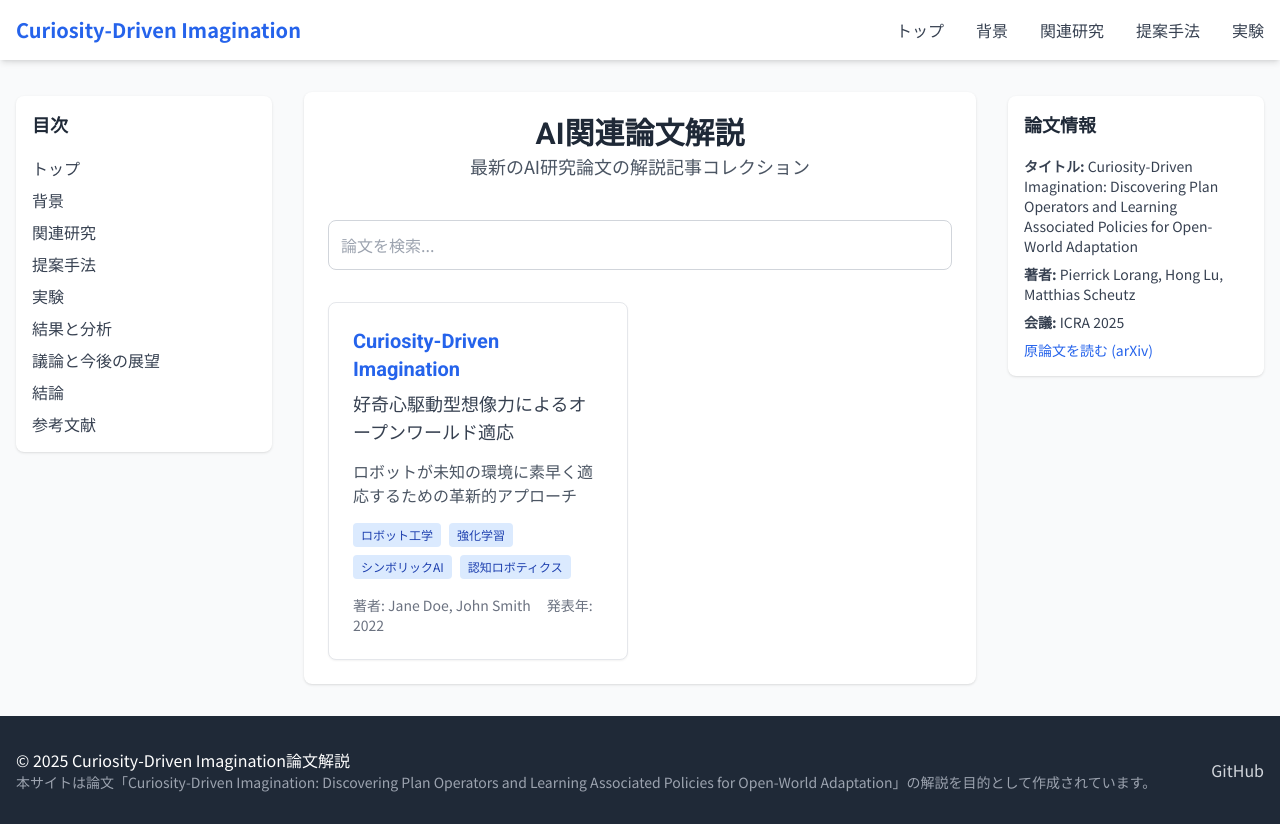
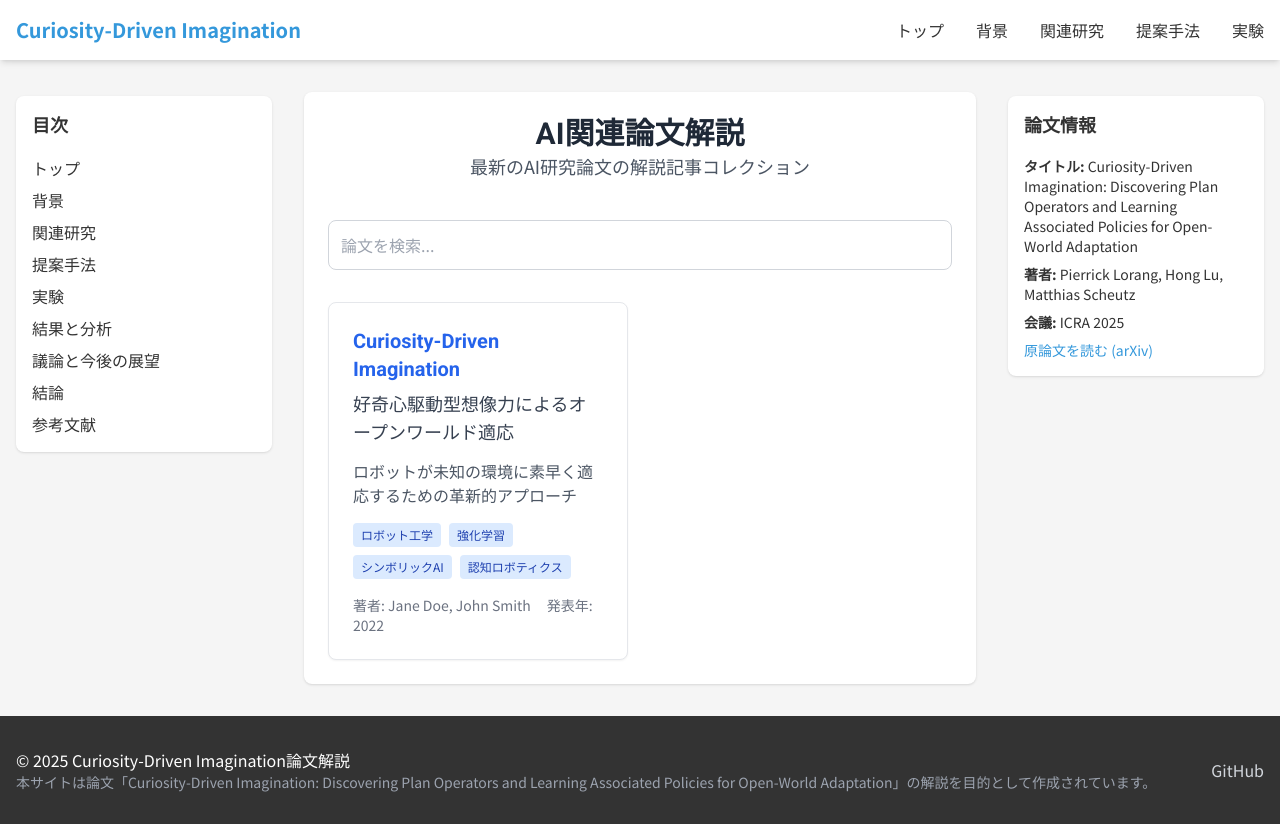
Before and after one commit to KyosukeIchikawa/ai_agent_articles, a Next.js app: page /papers in a window 1280 px wide. Built offline with nearby package versions, Linux system fonts and the light colour scheme.

Commit message:
デザイン統一: テーマカラーの一元管理を実装

```diff
--- a/src/components/Layout.js
+++ b/src/components/Layout.js
@@ -37,7 +37,7 @@ export default function Layout({ children, title = 'Curiosity-Driven Imagination
   ];
 
   return (
-    <div className="flex flex-col min-h-screen bg-gray-50">
+    <div className="flex flex-col min-h-screen bg-background">
       <Head>
         <title>{title} | 論文解説</title>
         <meta name="description" content="Curiosity-Driven Imagination: Discovering Plan Operators and Learning Associated Policies for Open-World Adaptation の論文解説" />
@@ -47,15 +47,16 @@ export default function Layout({ children, title = 'Curiosity-Driven Imagination
           rel="stylesheet"
         />
       </Head>
+
       <header className="sticky top-0 z-20 bg-white shadow-md">
         <div className="container mx-auto px-4 py-4 flex justify-between items-center">
-          <Link href="/" className="text-xl font-bold text-blue-600">
+          <Link href="/" className="text-xl font-bold text-primary">
             Curiosity-Driven Imagination
           </Link>
           <div className="flex items-center space-x-4">
             {/* ハンバーガーメニュー - 目次も含む */}
             <button
-              className="block md:hidden text-gray-700"
+              className="block md:hidden text-text"
               onClick={toggleMenu}
               aria-expanded={isMenuOpen}
             >
@@ -92,8 +93,8 @@ export default function Layout({ children, title = 'Curiosity-Driven Imagination
                 <li key={link.href}>
                   <Link
                     href={link.href}
-                    className={`text-gray-700 hover:text-blue-600 ${
-                      router.pathname === link.href ? 'font-semibold text-blue-600' : ''
+                    className={`text-text hover:text-primary ${
+                      router.pathname === link.href ? 'font-semibold text-primary' : ''
                     }`}
                   >
                     {link.label}
@@ -111,14 +112,14 @@ export default function Layout({ children, title = 'Curiosity-Driven Imagination
           } md:hidden overflow-hidden transition-all duration-300 ease-in-out bg-white shadow-lg`}
         >
           <nav className="container mx-auto px-4 py-2">
-            <h3 className="text-lg font-semibold my-2 text-gray-800">目次</h3>
+            <h3 className="text-lg font-semibold my-2 text-text">目次</h3>
             <ul className="flex flex-col space-y-3 pb-4">
               {navLinks.map((link) => (
                 <li key={link.href}>
                   <Link
                     href={link.href}
-                    className={`block py-2 text-gray-700 hover:text-blue-600 ${
-                      router.pathname === link.href ? 'font-semibold text-blue-600' : ''
+                    className={`block py-2 text-text hover:text-primary ${
+                      router.pathname === link.href ? 'font-semibold text-primary' : ''
                     }`}
                   >
                     {link.label}
@@ -134,14 +135,14 @@ export default function Layout({ children, title = 'Curiosity-Driven Imagination
         <div className="flex flex-col lg:flex-row">
           <aside className="hidden lg:block w-64 shrink-0 mr-8">
             <div className="sticky top-24 p-4 bg-white rounded-lg shadow">
-              <h3 className="text-lg font-semibold mb-4 text-gray-800">目次</h3>
+              <h3 className="text-lg font-semibold mb-4 text-text">目次</h3>
               <ul className="space-y-2">
                 {navLinks.map((link) => (
                   <li key={link.href}>
                     <Link
                       href={link.href}
-                      className={`text-gray-700 hover:text-blue-600 ${
-                        router.pathname === link.href ? 'font-semibold text-blue-600' : ''
+                      className={`text-text hover:text-primary ${
+                        router.pathname === link.href ? 'font-semibold text-primary' : ''
                       }`}
                     >
                       {link.label}
@@ -158,8 +159,8 @@ export default function Layout({ children, title = 'Curiosity-Driven Imagination
 
           <aside className="hidden xl:block w-64 shrink-0 ml-8">
             <div className="sticky top-24 p-4 bg-white rounded-lg shadow">
-              <h3 className="text-lg font-semibold mb-4 text-gray-800">論文情報</h3>
-              <div className="space-y-2 text-sm text-gray-700">
+              <h3 className="text-lg font-semibold mb-4 text-text">論文情報</h3>
+              <div className="space-y-2 text-sm text-text">
                 <p>
                   <strong>タイトル:</strong> Curiosity-Driven Imagination: Discovering Plan Operators and Learning Associated Policies for Open-World Adaptation
                 </p>
@@ -174,7 +175,7 @@ export default function Layout({ children, title = 'Curiosity-Driven Imagination
                     href="https://arxiv.org/abs/2503.04931v1"
                     target="_blank"
                     rel="noopener noreferrer"
-                    className="text-blue-600 hover:underline"
+                    className="text-primary hover:underline"
                   >
                     原論文を読む (arXiv)
                   </a>
@@ -187,7 +188,7 @@ export default function Layout({ children, title = 'Curiosity-Driven Imagination
 
       <ScrollToTop />
 
-      <footer className="bg-gray-800 text-white py-8">
+      <footer className="bg-text text-white py-8">
         <div className="container mx-auto px-4">
           <div className="flex flex-col md:flex-row justify-between items-center">
             <div className="mb-4 md:mb-0">
--- a/tailwind.config.js
+++ b/tailwind.config.js
@@ -7,9 +7,14 @@ module.exports = {
   theme: {
     extend: {
       colors: {
-        primary: '#3498db',
-        secondary: '#2ecc71',
-        accent: '#e74c3c',
+        primary: '#3498db',      // 青系 - ロボティクス・AIを表現
+        secondary: '#2ecc71',    // 緑系 - 好奇心・探索を表現
+        accent: '#e74c3c',       // 赤系 - 重要概念の強調
+        background: '#f5f5f5',   // 明るいグレー - 読みやすさを確保
+        text: '#333333',         // 濃いグレー - コントラスト確保
+        'primary-light': '#e8f4fd',
+        'secondary-light': '#e8f8f1',
+        'accent-light': '#fceae8',
       },
       fontFamily: {
         sans: ['Roboto', 'Noto Sans JP', 'sans-serif'],
```
